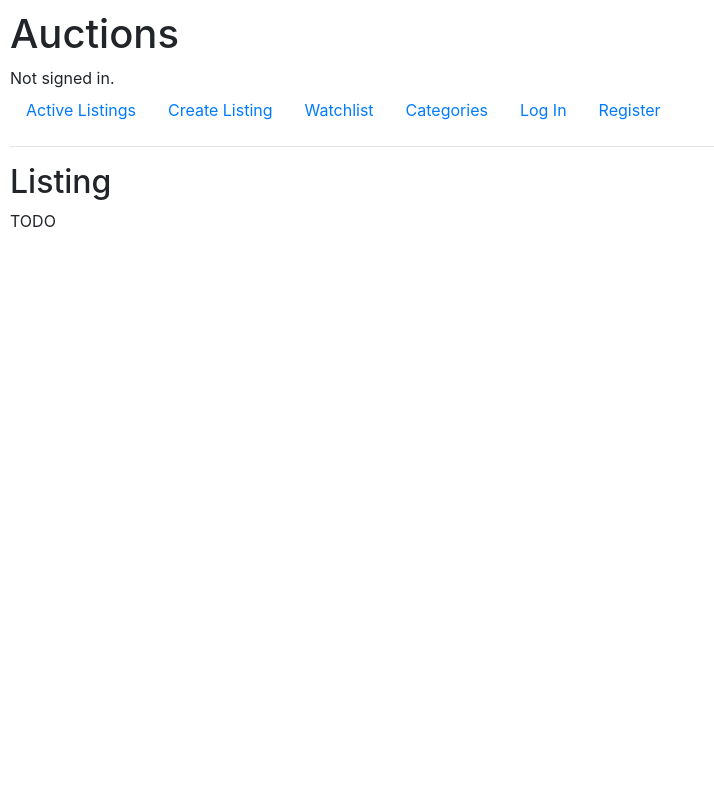
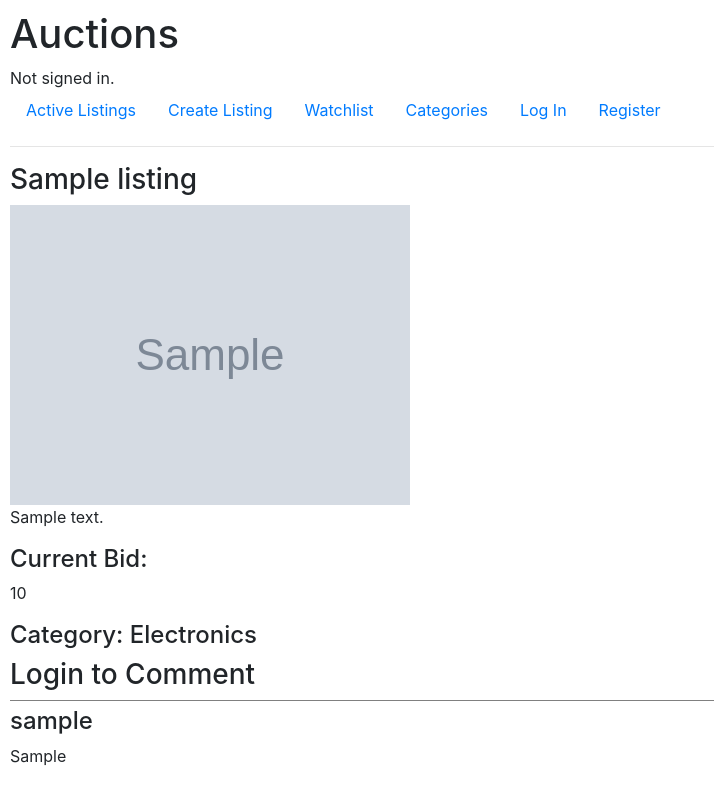
Before and after one commit to zeyuanzhao/cs50w, a Django app: page /listing/1 in a window 1280 px wide. Shown: the whole page, without its empty margins (0-714 px from the left). Run offline with Django 3.2, Linux system fonts and the light colour scheme; tables that the repository leaves empty hold one stand-in row (values such as "Sample post"); grey boxes marked "Sample" are stand-in pictures; parts of the project's set-up code (start-up, migrations or seed data) failed here and were passed over; some libraries are stand-ins or nearby versions.

Commit message:
listing page, comments, image only if exists

```diff
--- a/project2/auctions/templates/auctions/create.html
+++ b/project2/auctions/templates/auctions/create.html
@@ -2,7 +2,7 @@
 
 {% block body %}
     <h2>Create Listing</h2>
-    <form action="/create" method="post">
+    <form action="{% url "create" %}" method="post">
         {{ form }}
         {% csrf_token %}
         <input type="submit" value="Create Listing" class="form-group btn btn-primary">
--- a/project2/auctions/templates/auctions/listing.html
+++ b/project2/auctions/templates/auctions/listing.html
@@ -1,7 +1,29 @@
 {% extends "auctions/layout.html" %}
 
 {% block body %}
-    <h2>Listing</h2>
-
-    TODO
+    <h3>{{ listing.title }}</h3>
+    {% if listing.image_url %}
+        <img src="{{ listing.image_url }}">
+    {% endif %}
+    <p>{{ listing.description }}</p>
+    {% if listing.get_highest_bid %}
+        <h4>Current Bid: </h4><p>{{ listing.get_highest_bid }}</p>
+    {% else %}
+        <h4>Starting Bid: </h4><p>{{ listing.starting_bid }}</p>
+    {% endif %}
+    <h4>Category: {{ listing.category }}</h4>
+    {% if user.is_authenticated %}
+        <form action="{% url "listing" listing.id %}" method="post">
+            {% csrf_token %}
+            {{ form }}
+            <input type="submit" value="Post" class="form-group btn btn-primary">
+        </form>
+    {% else %}
+        <h3>Login to Comment</h3>
+    {% endif %}
+    {% for comment in comments %}
+        <hr class="divider">
+        <h4>{{ comment.user }}</h4>
+        <p>{{ comment.value }}</p>
+    {% endfor %}
 {% endblock %}
--- a/project2/auctions/urls.py
+++ b/project2/auctions/urls.py
@@ -10,5 +10,5 @@ urlpatterns = [
     path("create", views.create, name="create"),
     path("watchlist", views.watchlist, name="watchlist"),
     path("categories", views.categories, name="categories"),
-    path("listing/<str:name>", views.listing, name="listing")
+    path("listing/<str:id>", views.listing, name="listing")
 ]
--- a/project2/auctions/views.py
+++ b/project2/auctions/views.py
@@ -5,7 +5,7 @@ from django.shortcuts import redirect, render
 from django.urls import reverse
 from django.db.models import Max
 from django import template
-from django.forms import ModelForm
+from django.forms import ModelForm, Textarea
 from django.contrib.auth.decorators import login_required
 
 from .models import *
@@ -68,13 +68,20 @@ def register(request):
     else:
         return render(request, "auctions/register.html")
 
-class CreateForm(ModelForm):
+class CreateListing(ModelForm):
     class Meta:
         model = Listing
         fields = ["title", "description", "starting_bid", "image_url", "category"]
+        labels = {
+            "starting_bid": "Starting Bid",
+            "image_url": "Image URL"
+        }
+        widgets = {
+            "description": Textarea(attrs={"rows": 3})
+        }
 
     def __init__(self, *args, **kwargs):
-        super(CreateForm, self).__init__(*args, **kwargs)
+        super(CreateListing, self).__init__(*args, **kwargs)
         for field in self.fields:
             self.fields[field].widget.attrs.update({"class": "form-control form-group", "placeholder": self.fields[field].label})
             self.fields[field].label = ""
@@ -82,7 +89,7 @@ class CreateForm(ModelForm):
 @login_required
 def create(request):
     if request.method == "POST":
-        listing = CreateForm(request.POST)
+        listing = CreateListing(request.POST)
         if not listing.is_valid():
             return render(request, "auctions/create.html", {
                 "form": listing
@@ -90,12 +97,10 @@ def create(request):
         listing = listing.save(commit=False)
         listing.user = request.user
         listing.save()
-        return render(request, "auctions/create.html", {
-            "form": CreateForm
-        })
+        return redirect("listing/" + str(listing.id))
     else:
         return render(request, "auctions/create.html", {
-            "form": CreateForm
+            "form": CreateListing
         })
 
 @login_required
@@ -111,10 +116,43 @@ def categories(request):
     else:
         return render(request, "auctions/categories.html")
 
-def listing(request, name):
+class CreateComment(ModelForm):
+    class Meta():
+        model = Comment
+        fields = ["value"]
+        labels = {
+            "value": "Comment"
+        }
+        widgets = {
+            "value": Textarea(attrs={"rows": 3})
+        }
+    def __init__(self, *args, **kwargs):
+        super(CreateComment, self).__init__(*args, **kwargs)
+        for field in self.fields:
+            self.fields[field].widget.attrs.update({"class": "form-control form-group", "placeholder": self.fields[field].label})
+            self.fields[field].label = ""
+
+def listing(request, id):
     if request.method == "POST":
-        pass
+        if not request.user.is_authenticated:
+            return render(request, "auctions/listing.html", {
+                "listing": Listing.objects.get(id=id),
+                "form": CreateComment
+            })
+        comment = CreateComment(request.POST)
+        if not comment.is_valid():
+            return render(request, "auctions/listing.html", {
+                "listing": Listing.objects.get(id=id),
+                "form": CreateComment
+            })
+        comment = comment.save(commit=False)
+        comment.user = request.user
+        comment.listing = Listing.objects.get(id=id)
+        comment.save()
+        return redirect("/listing/" + id)
     else:
         return render(request, "auctions/listing.html", {
-            "listing": listing
+            "listing": Listing.objects.get(id=id),
+            "form": CreateComment,
+            "comments": Comment.objects.filter(listing=Listing.objects.get(id=id))
         })
```
Also changed, not shown: project2/auctions/templates/auctions/index.html (+11 -13 lines).
